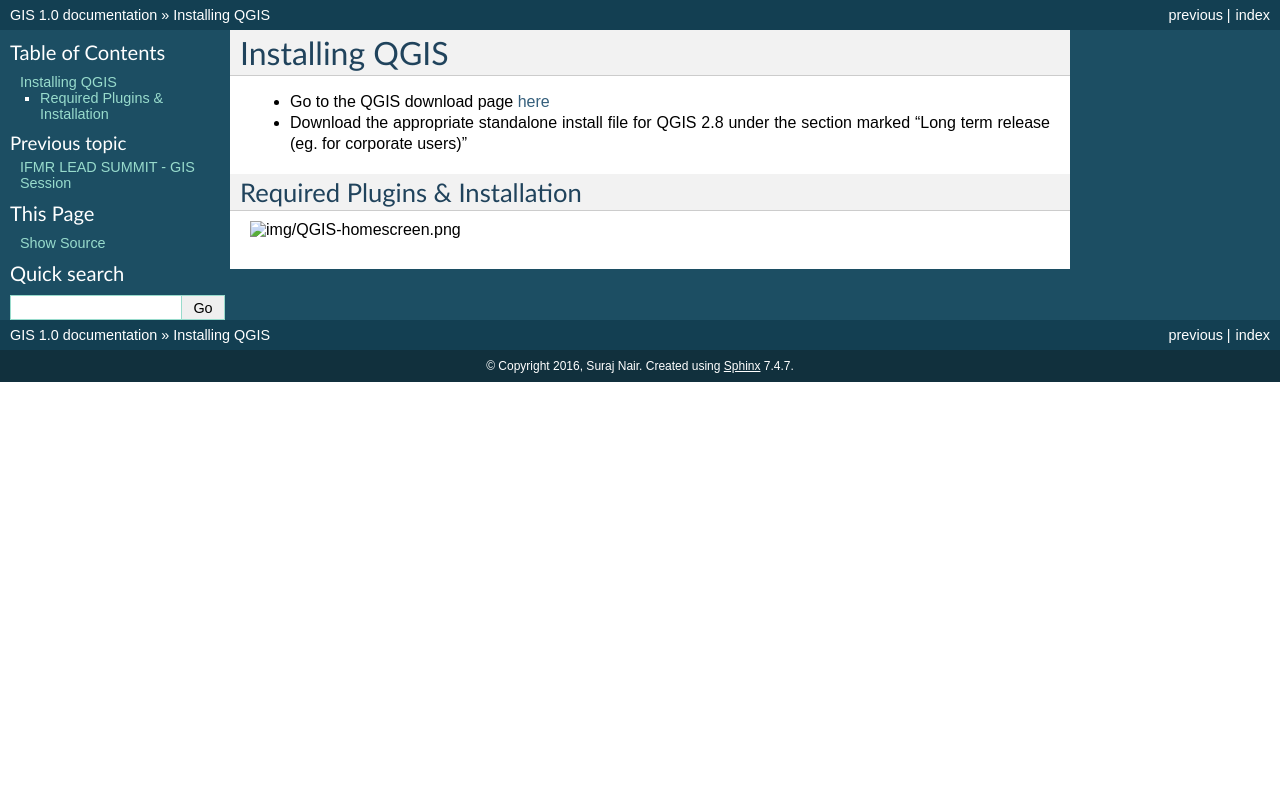
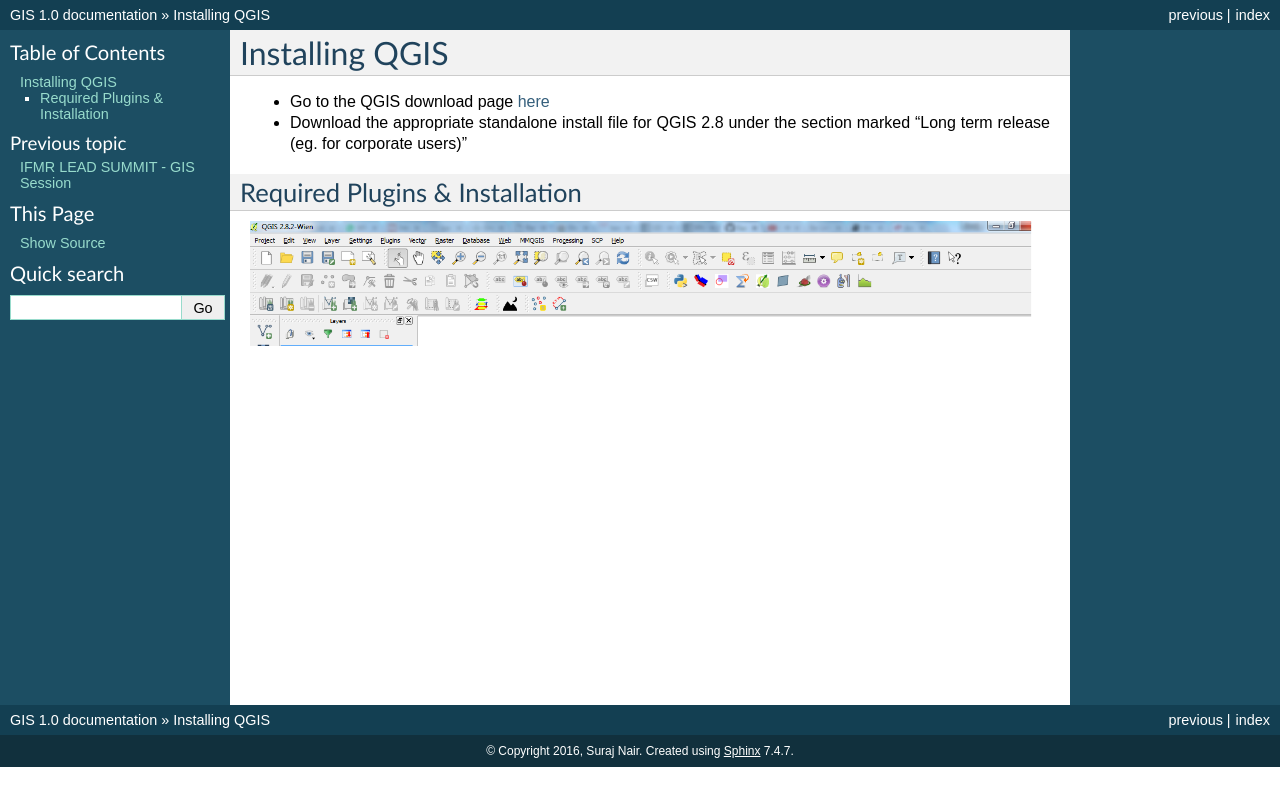
Before and after one commit to Suraj2611/GIS, a Sphinx documentation site: the page built from docs/installation.rst, in a window 1280 px wide. Shown: the top 806 px of the page. Built offline with Sphinx 7.4.7, drawn with Linux system fonts in a browser that asks for light colours; pages that are not in the unit, such as notebooks, are missing from menus.

Commit message:
Update installation.rst

```diff
--- a/docs/installation.rst
+++ b/docs/installation.rst
@@ -8,4 +8,4 @@
 
 Required Plugins & Installation
 -------------------------------
-.. image:: img/QGIS-homescreen.png
+.. image:: ../img/QGIS-homescreen.png
```
